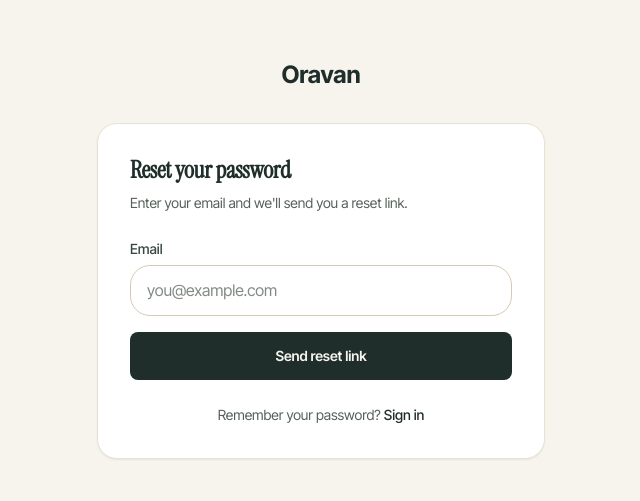
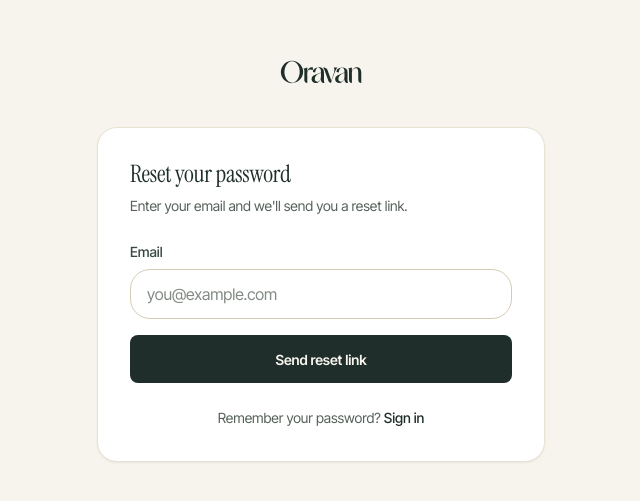
Before and after one commit to cm2489/be-the-change, a Next.js app: page /forgot-password in a window 1280 px wide. Shown: the part 141-642 px from the top of the page, without its empty margins (319-959 px from the left). Built offline with nearby package versions, Linux system fonts and the light colour scheme; no server answers.

Commit message:
style(auth): cohere auth + legal pages with wordmark, alerts, tokens

```diff
--- a/app/(auth)/forgot-password/page.tsx
+++ b/app/(auth)/forgot-password/page.tsx
@@ -7,6 +7,8 @@
 import { Button } from '@/components/ui/button'
 import { Card } from '@/components/ui/card'
 import { Input } from '@/components/ui/input'
+import { Alert } from '@/components/ui/alert'
+import { OravanWordmark } from '@/components/brand/OravanWordmark'
 
 export default function ForgotPasswordPage() {
   const supabase = createClient()
@@ -50,7 +52,7 @@
           <div className="mb-4 flex justify-center">
             <MailCheck className="h-12 w-12 text-ink" />
           </div>
-          <h1 className="text-h2 font-bold text-ink mb-2">Check your email</h1>
+          <h1 className="font-serif text-h2 text-ink mb-2">Check your email</h1>
           {/* Intentionally vague: prevents email enumeration. Supabase returns success
               whether or not the address is registered — don't change this to "we sent
               you an email" without understanding the security implication. */}
@@ -70,21 +72,21 @@
     <div className="min-h-screen flex items-center justify-center bg-paper px-4">
       <div className="w-full max-w-md">
         <div className="text-center mb-8">
-          <Link href="/" className="inline-block">
-            <div className="text-2xl font-bold text-ink">Oravan</div>
+          <Link href="/" className="inline-block" aria-label="Oravan home">
+            <OravanWordmark className="h-8 text-ink" />
           </Link>
         </div>
 
         <Card padding="lg" className="shadow-sm">
-          <h1 className="text-h2 font-bold text-ink mb-2">Reset your password</h1>
+          <h1 className="font-serif text-h2 text-ink mb-2">Reset your password</h1>
           <p className="text-ink-70 text-small mb-6">
             Enter your email and we&apos;ll send you a reset link.
           </p>
 
           {error && (
-            <div className="mb-4 p-3 bg-red-50 border border-red-200 rounded-xl text-small text-red-700">
+            <Alert variant="error" className="mb-4">
               {error}
-            </div>
+            </Alert>
           )}
 
           <form onSubmit={handleSubmit} className="space-y-4">
--- a/app/(auth)/login/page.tsx
+++ b/app/(auth)/login/page.tsx
@@ -7,6 +7,8 @@
 import { Button } from '@/components/ui/button'
 import { Card } from '@/components/ui/card'
 import { Input } from '@/components/ui/input'
+import { Alert } from '@/components/ui/alert'
+import { OravanWordmark } from '@/components/brand/OravanWordmark'
 
 export default function LoginPage() {
   const router = useRouter()
@@ -24,7 +26,7 @@
   useEffect(() => {
     const params = new URLSearchParams(window.location.search)
     if (params.get('message') === 'password_updated') {
-      setSuccessMessage('Password updated — sign in with your new password.')
+      setSuccessMessage('Password updated. Sign in with your new password.')
     }
   }, [])
 
@@ -57,25 +59,24 @@
     <div className="min-h-screen flex items-center justify-center bg-paper px-4">
       <div className="w-full max-w-md">
         <div className="text-center mb-8">
-          <Link href="/" className="inline-block">
-            <div className="text-2xl font-bold text-ink">Oravan</div>
-            <div className="text-small text-ink-70 mt-1">Not political. Just powerful.</div>
+          <Link href="/" className="inline-block" aria-label="Oravan home">
+            <OravanWordmark className="h-8 text-ink" />
           </Link>
         </div>
 
         <Card padding="lg" className="shadow-sm">
-          <h1 className="text-h2 font-bold text-ink mb-6">Welcome back</h1>
+          <h1 className="font-serif text-h2 text-ink mb-6">Welcome back</h1>
 
           {successMessage && (
-            <div className="mb-4 p-3 bg-green-50 border border-green-200 rounded-xl text-small text-green-700">
+            <Alert variant="success" className="mb-4">
               {successMessage}
-            </div>
+            </Alert>
           )}
 
           {error && (
-            <div className="mb-4 p-3 bg-red-50 border border-red-200 rounded-xl text-small text-red-700">
+            <Alert variant="error" className="mb-4">
               {error}
-            </div>
+            </Alert>
           )}
 
           <form onSubmit={handleLogin} className="space-y-4">
@@ -101,7 +102,7 @@
                 </label>
                 <Link
                   href="/forgot-password"
-                  className="text-xs text-ink hover:underline"
+                  className="text-small text-ink hover:underline"
                 >
                   Forgot password?
                 </Link>
@@ -126,7 +127,7 @@
             <div className="absolute inset-0 flex items-center">
               <div className="w-full border-t border-divider" />
             </div>
-            <div className="relative flex justify-center text-xs text-ink-50">
+            <div className="relative flex justify-center text-meta uppercase text-ink-50">
               <span className="bg-card px-3">or continue with</span>
             </div>
           </div>
@@ -156,7 +157,7 @@
           </p>
         </Card>
 
-        <p className="mt-6 text-center text-xs text-ink-50">
+        <p className="mt-6 text-center text-small text-ink-50">
           No ads. No data selling. Your privacy is protected.
         </p>
       </div>
--- a/app/(auth)/reset-password/page.tsx
+++ b/app/(auth)/reset-password/page.tsx
@@ -7,6 +7,8 @@
 import { Button } from '@/components/ui/button'
 import { Card } from '@/components/ui/card'
 import { Input } from '@/components/ui/input'
+import { Alert } from '@/components/ui/alert'
+import { OravanWordmark } from '@/components/brand/OravanWordmark'
 
 export default function ResetPasswordPage() {
   const router = useRouter()
@@ -51,26 +53,26 @@
     <div className="min-h-screen flex items-center justify-center bg-paper px-4">
       <div className="w-full max-w-md">
         <div className="text-center mb-8">
-          <Link href="/" className="inline-block">
-            <div className="text-2xl font-bold text-ink">Oravan</div>
+          <Link href="/" className="inline-block" aria-label="Oravan home">
+            <OravanWordmark className="h-8 text-ink" />
           </Link>
         </div>
 
         <Card padding="lg" className="shadow-sm">
-          <h1 className="text-h2 font-bold text-ink mb-2">Set a new password</h1>
+          <h1 className="font-serif text-h2 text-ink mb-2">Set a new password</h1>
           <p className="text-ink-70 text-small mb-6">
             Must be at least 8 characters.
           </p>
 
           {error && (
-            <div className="mb-4 p-3 bg-red-50 border border-red-200 rounded-xl text-small text-red-700">
+            <Alert variant="error" className="mb-4">
               {error}{' '}
               {error.toLowerCase().includes('session') || error.toLowerCase().includes('expired') ? (
                 <Link href="/forgot-password" className="underline font-medium">
                   Request a new link.
                 </Link>
               ) : null}
-            </div>
+            </Alert>
           )}
 
           <form onSubmit={handleSubmit} className="space-y-4">
--- a/app/(auth)/signup/page.tsx
+++ b/app/(auth)/signup/page.tsx
@@ -8,6 +8,8 @@
 import { Button } from '@/components/ui/button'
 import { Card } from '@/components/ui/card'
 import { Input } from '@/components/ui/input'
+import { Alert } from '@/components/ui/alert'
+import { OravanWordmark } from '@/components/brand/OravanWordmark'
 
 export default function SignupPage() {
   const router = useRouter()
@@ -61,12 +63,12 @@
           <div className="mb-4 flex justify-center">
             <MailCheck className="h-12 w-12 text-ink" />
           </div>
-          <h1 className="text-h2 font-bold text-ink mb-2">Check your email</h1>
+          <h1 className="font-serif text-h2 text-ink mb-2">Check your email</h1>
           <p className="text-ink-70 text-small mb-6">
             We sent a confirmation link to <span className="font-medium text-ink-85">{email}</span>.
             Click it to activate your account and get started.
           </p>
-          <p className="text-xs text-ink-50">
+          <p className="text-small text-ink-50">
             Didn&apos;t get it? Check your spam folder, or{' '}
             <button
               className="underline hover:text-ink-70"
@@ -85,20 +87,19 @@
     <div className="min-h-screen flex items-center justify-center bg-paper px-4">
       <div className="w-full max-w-md">
         <div className="text-center mb-8">
-          <Link href="/" className="inline-block">
-            <div className="text-2xl font-bold text-ink">Oravan</div>
-            <div className="text-small text-ink-70 mt-1">Your voice matters. Use it.</div>
+          <Link href="/" className="inline-block" aria-label="Oravan home">
+            <OravanWordmark className="h-8 text-ink" />
           </Link>
         </div>
 
         <Card padding="lg" className="shadow-sm">
-          <h1 className="text-h2 font-bold text-ink mb-2">Create your account</h1>
+          <h1 className="font-serif text-h2 text-ink mb-2">Create your account</h1>
           <p className="text-ink-70 text-small mb-6">Free forever. No credit card needed.</p>
 
           {error && (
-            <div className="mb-4 p-3 bg-red-50 border border-red-200 rounded-xl text-small text-red-700">
+            <Alert variant="error" className="mb-4">
               {error}
-            </div>
+            </Alert>
           )}
 
           <form onSubmit={handleSignup} className="space-y-4">
@@ -154,7 +155,7 @@
             <div className="absolute inset-0 flex items-center">
               <div className="w-full border-t border-divider" />
             </div>
-            <div className="relative flex justify-center text-xs text-ink-50">
+            <div className="relative flex justify-center text-meta uppercase text-ink-50">
               <span className="bg-card px-3">or sign up with</span>
             </div>
           </div>
@@ -184,7 +185,7 @@
           </p>
         </Card>
 
-        <p className="mt-6 text-center text-xs text-ink-50">
+        <p className="mt-6 text-center text-small text-ink-50">
           By signing up, you agree to our{' '}
           <Link href="/terms" className="underline hover:text-ink-70">
             Terms
--- a/app/privacy/page.tsx
+++ b/app/privacy/page.tsx
@@ -1,5 +1,6 @@
 import Link from 'next/link'
 import type { Metadata } from 'next'
+import { OravanWordmark } from '@/components/brand/OravanWordmark'
 
 export const metadata: Metadata = {
   title: 'Privacy — Oravan',
@@ -10,8 +11,8 @@
   return (
     <div className="min-h-screen bg-paper">
       <nav className="flex items-center justify-between px-6 py-4 max-w-6xl mx-auto">
-        <Link href="/" className="text-xl font-bold text-ink">
-          Oravan
+        <Link href="/" aria-label="Oravan home">
+          <OravanWordmark className="h-7 text-ink" />
         </Link>
         <Link href="/" className="text-small text-ink-70 hover:text-ink">
           &larr; Back home
--- a/app/terms/page.tsx
+++ b/app/terms/page.tsx
@@ -1,5 +1,6 @@
 import Link from 'next/link'
 import type { Metadata } from 'next'
+import { OravanWordmark } from '@/components/brand/OravanWordmark'
 
 export const metadata: Metadata = {
   title: 'Terms — Oravan',
@@ -10,8 +11,8 @@
   return (
     <div className="min-h-screen bg-paper">
       <nav className="flex items-center justify-between px-6 py-4 max-w-6xl mx-auto">
-        <Link href="/" className="text-xl font-bold text-ink">
-          Oravan
+        <Link href="/" aria-label="Oravan home">
+          <OravanWordmark className="h-7 text-ink" />
         </Link>
         <Link href="/" className="text-small text-ink-70 hover:text-ink">
           &larr; Back home
```
